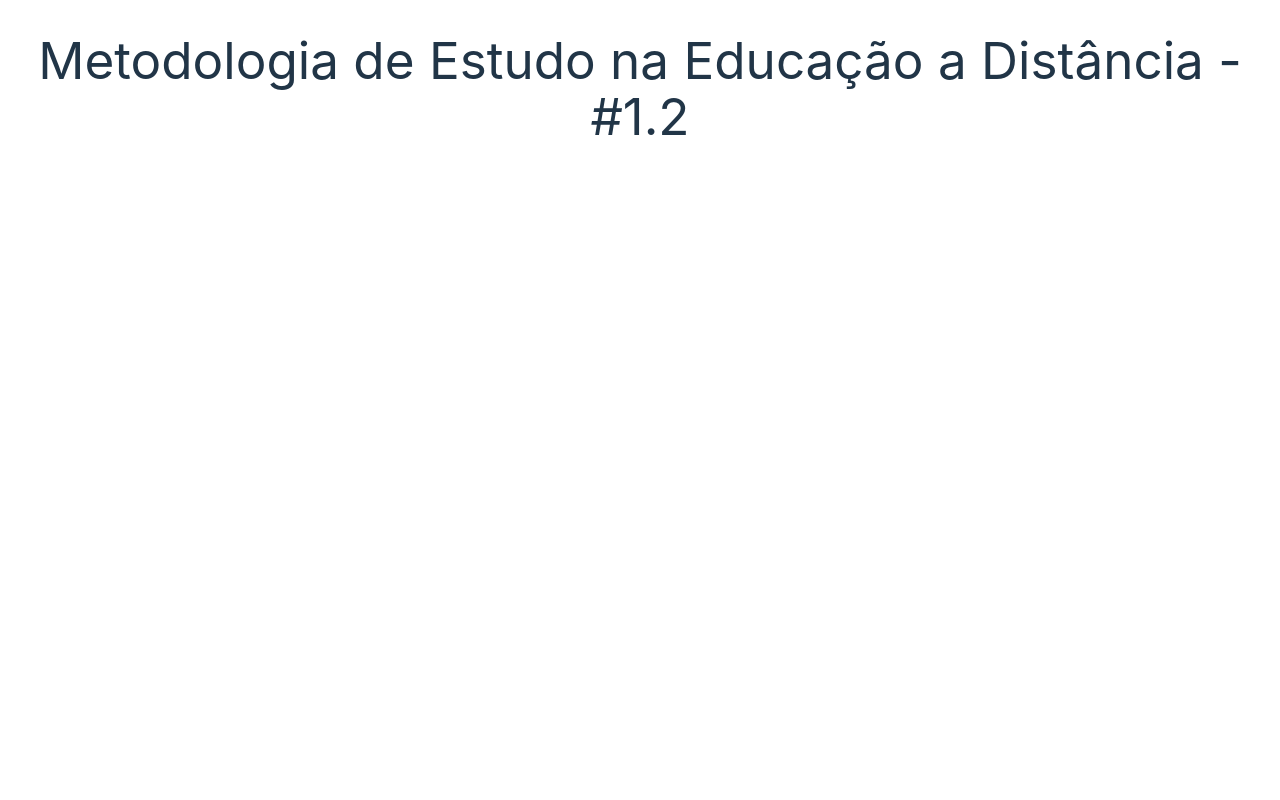
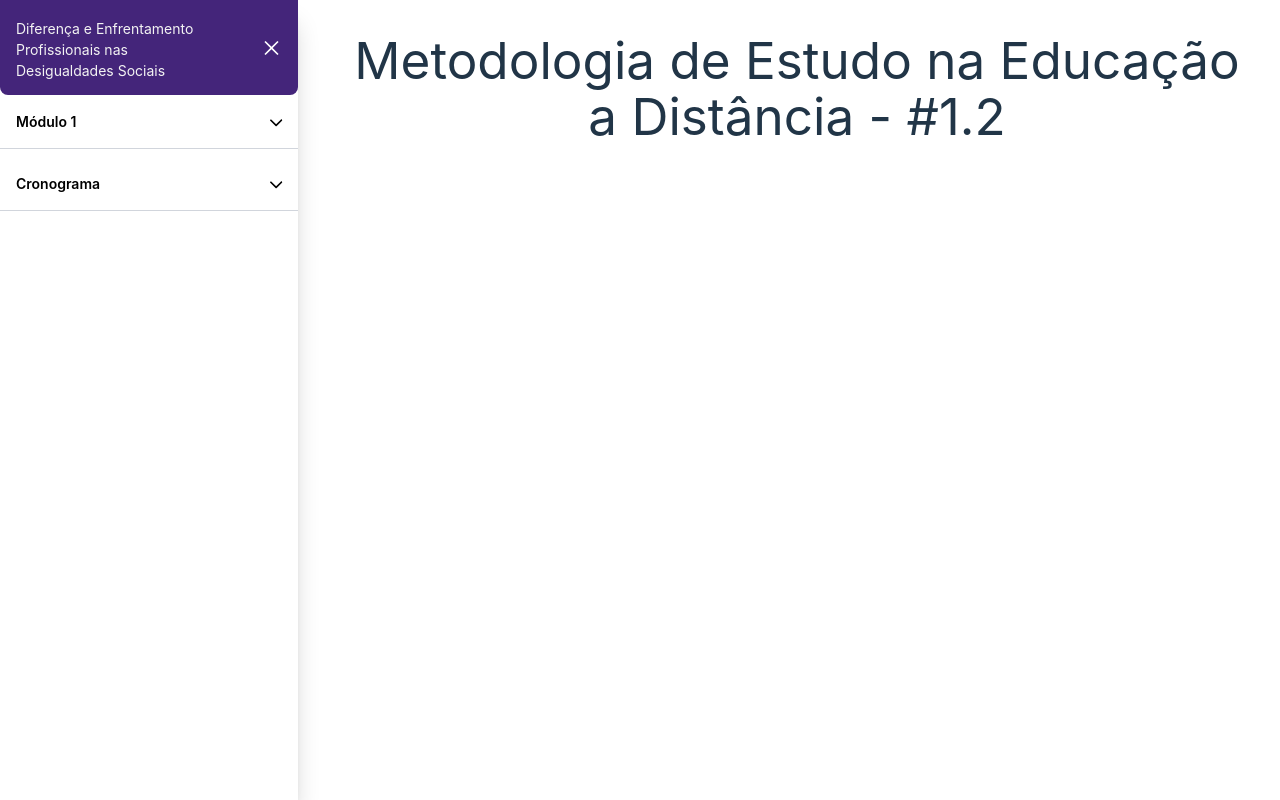
Before and after one commit to pvictor1206/modulos-enfrentamentos-IUVI, a React (Vite) app: page /module_01_02 in a window 1280 px wide. Built offline with nearby package versions, Linux system fonts and the light colour scheme.

Commit message:
reponsividade texto-menu

```diff
--- a/src/components/Modules/Module-01/Module_01_02.jsx
+++ b/src/components/Modules/Module-01/Module_01_02.jsx
@@ -1,9 +1,12 @@
+import MainLayout from "../../Sidebar/MainLayout";
 
 function Module_01_02() {
   return(
-    <div>
-      <h1>Metodologia de Estudo na Educação a Distância - #1.2</h1>
-    </div>
+    <MainLayout>
+      <div>
+        <h1>Metodologia de Estudo na Educação a Distância - #1.2</h1>
+      </div>
+    </MainLayout>
   )
 }
 
--- a/src/components/Modules/Module-01/Module_01_03.jsx
+++ b/src/components/Modules/Module-01/Module_01_03.jsx
@@ -1,9 +1,12 @@
+import MainLayout from "../../Sidebar/MainLayout";
 
 function Module_01_03() {
   return(
-    <div>
-      <h1>Metodologia de Estudo na Educação a Distância - #1.3</h1>
-    </div>
+    <MainLayout>
+      <div>
+        <h1>Metodologia de Estudo na Educação a Distância - #1.3</h1>
+      </div>
+    </MainLayout>
   )
 }
 
```
